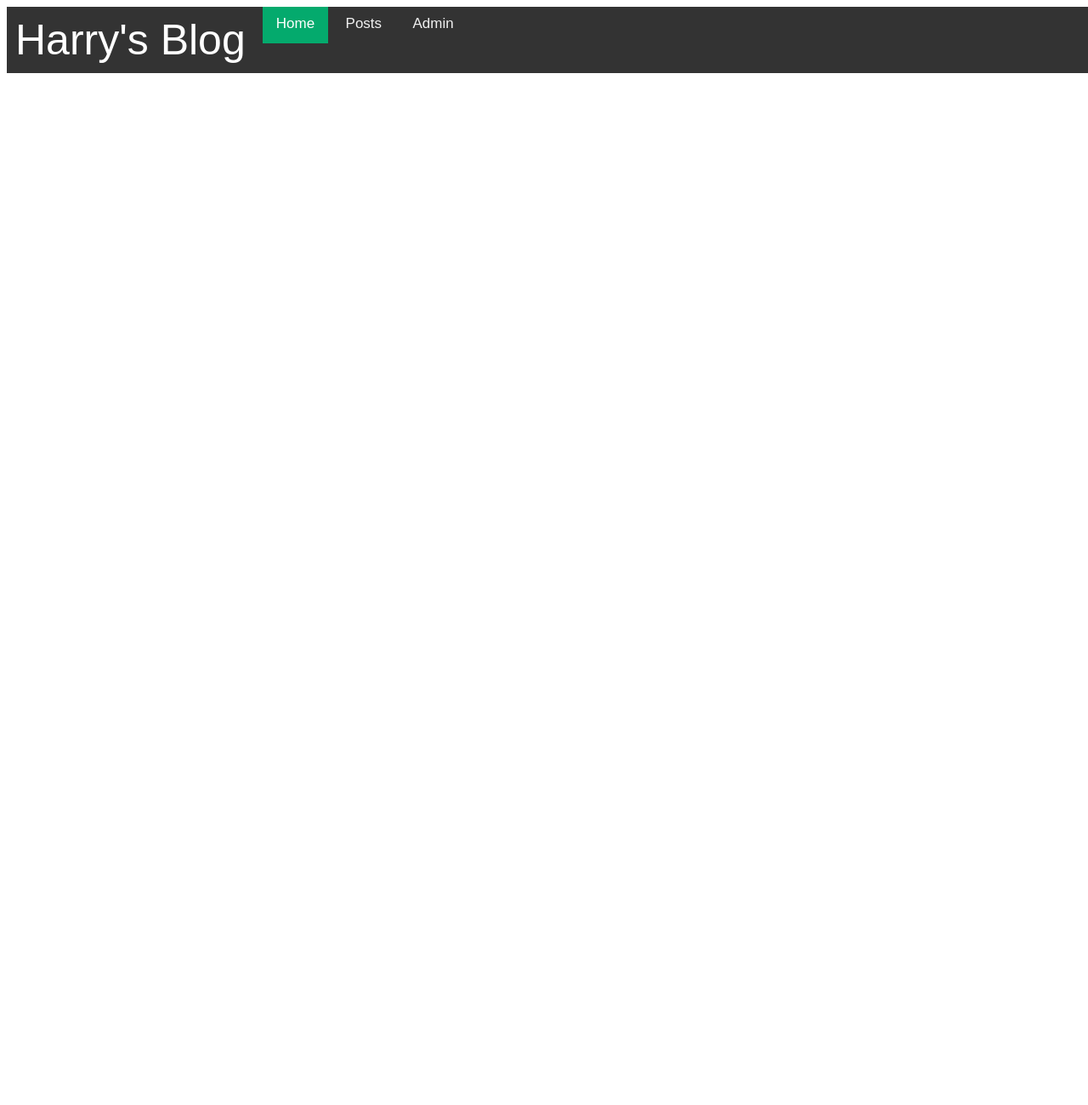
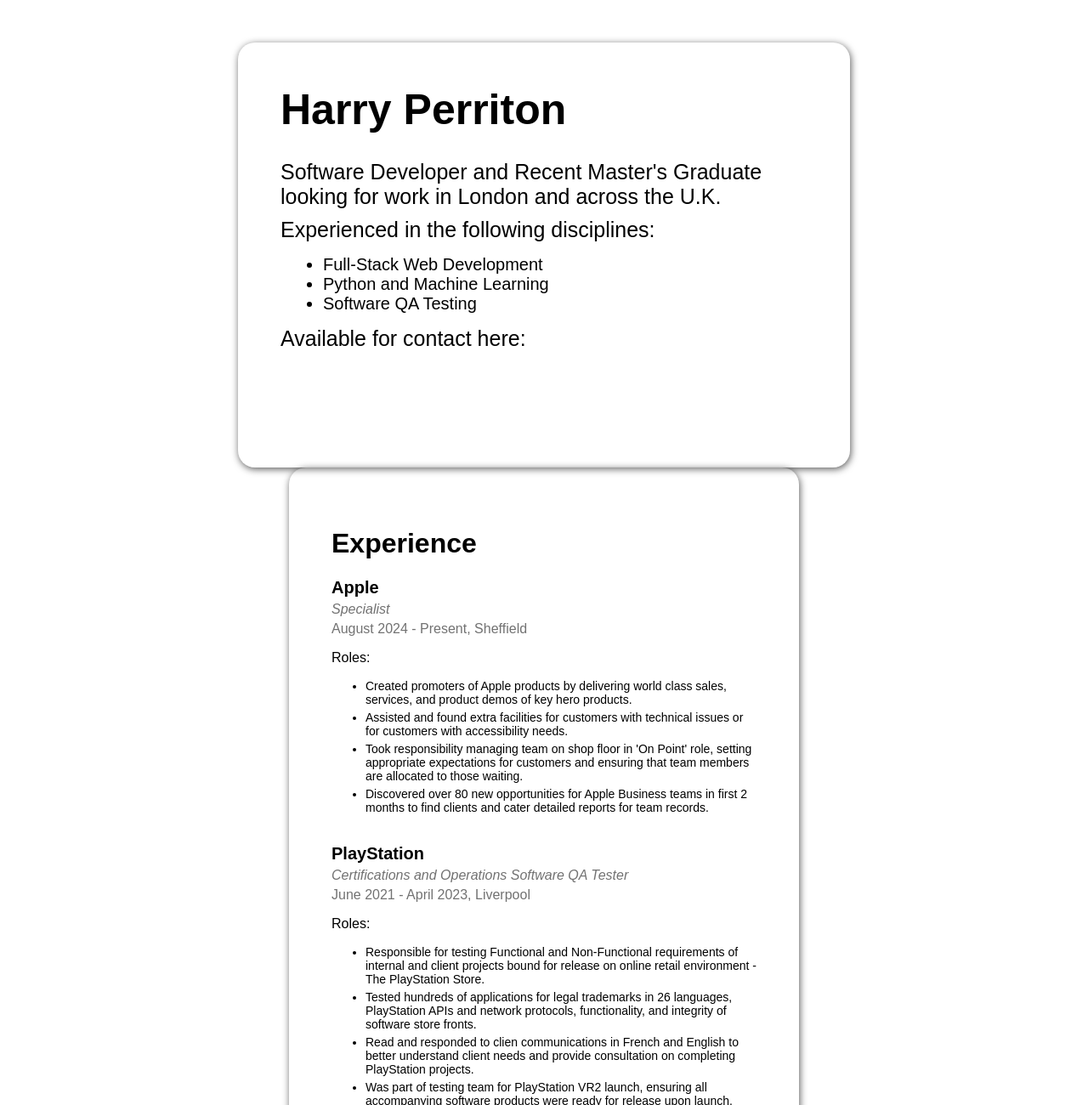
Before and after one commit to HazzaPezza/blogProject, a website: page index.html in a window 1280 px wide. Shown: the top 1300 px of the page at 85% size. Before the commit the page ends 800 px from the top, so only its background shows below. Drawn offline with Linux system fonts and the light colour scheme.

Commit message:
New website design, moved to portfolio site.

```diff
--- a/index.html
+++ b/index.html
@@ -1,26 +1,70 @@
 <!DOCTYPE html>
-<html lang="en">
-<head>
-    <meta charset="UTF-8">
-    <meta name="viewport" content="width=device-width, initial-scale=1.0">
-    <title>Harry's Blog</title>
-    <link rel="stylesheet" type="text/css" href="style.css">
-</head>
-<body>
-    <div class="header-container">
-        <page-title class="top-title">
-            Harry's Blog
-        </page-title>
+<html>
+    <head>
+        <!-- Main page meta data -->
+        <meta charset="utf-8">
+        <meta http-equiv="X-UA-Compatible" content="IE=edge">
+        <title>Harry Perriton</title>
+        <meta name="description" content="">
+        <meta name="viewport" content="width=device-width, initial-scale=1">
 
-        <header-menu class="header-menu">
-            <a class="active" href="#index">Home</a>
-            <a href="#posts">Posts</a>
-            <a href="#admin">Admin</a>
-        </header-menu>
+        <!-- Stylesheet links -->
+        <link rel="stylesheet" href="style.css">
+    </head>
 
-        <div class="page-content">
+    <!-- Main page content -->
+    <body>
+        <div class="site-content">
 
+            <!-- Card for main content - name and brief bio. -->
+            <div class="cover-card">
+                <div class="cover-card-content">
+                    <h1 id="title-heading">Harry Perriton</h1>
+                    <p class="card-paragraph">Software Developer and Recent Master's Graduate looking for work in London and across the U.K.</p>
+                    <p class="card-paragraph">Experienced in the following disciplines:</p>
+                    <ul class="card-list">
+                        <li>Full-Stack Web Development</li>
+                        <li>Python and Machine Learning</li>
+                        <li>Software QA Testing</li>
+                    </ul>
+                    <p class="card-paragraph">Available for contact here:</p>
+                </div>
+            </div>
+
+            <!-- Card for job experience, may need to be taller rather than wide -->
+            <div class="experience-card">
+                <div class="experience-card-content">
+
+                    <!-- Experience Role 1 -->
+                    <h1 id="card-heading">Experience</h1>
+                    <h2 class="job-title">Apple</h2>
+                    <p class="job-subheading-text italic">Specialist</p>
+                    <p class="job-subheading-text">August 2024 - Present, Sheffield</p>
+                    <p class="experience-card-paragraph">Roles:</p>
+
+                    <!-- List of job role items, similar to CV. -->
+                    <ul class="job-card-list">
+                        <li class="job-list-element">Created promoters of Apple products by delivering world class sales, services, and product demos of key hero products.</li>
+                        <li class="job-list-element">Assisted and found extra facilities for customers with technical issues or for customers with accessibility needs.</li>
+                        <li class="job-list-element">Took responsibility managing team on shop floor in 'On Point' role, setting appropriate expectations for customers and ensuring that team members are allocated to those waiting.</li>
+                        <li class="job-list-element">Discovered over 80 new opportunities for Apple Business teams in first 2 months to find clients and cater detailed reports for team records.</li>
+                        </ul>
+
+                    <!-- Experience Role 2 -->
+                    <h2 class="job-title">PlayStation</h2>
+                    <p class="job-subheading-text italic">Certifications and Operations Software QA Tester</p>
+                    <p class="job-subheading-text">June 2021 - April 2023, Liverpool</p>
+                    <p class="experience-card-paragraph">Roles:</p>
+
+                    <!-- List of job role items, similar to CV. -->
+                    <ul class="job-card-list">
+                        <li class="job-list-element">Responsible for testing Functional and Non-Functional requirements of internal and client projects bound for release on online retail environment - The PlayStation Store.</li>
+                        <li class="job-list-element">Tested hundreds of applications for legal trademarks in 26 languages, PlayStation APIs and network protocols, functionality, and integrity of software store fronts.</li>
+                        <li class="job-list-element">Read and responded to clien communications in French and English to better understand client needs and provide consultation on completing PlayStation projects.</li>
+                        <li class="job-list-element">Was part of testing team for PlayStation VR2 launch, ensuring all accompanying software products were ready for release upon launch.</li>
+                    </ul>
+                </div>
+            </div>
         </div>
-    </div>
-</body>
+    </body>
 </html>
--- a/style.css
+++ b/style.css
@@ -1,40 +1,98 @@
-*{
-    font-family: sans-serif
+* {
+  font-family: sans-serif;
 }
 
-.header-container {
-    display: flex;
-    align-content: space-between;
-    background-color: #333;
-    overflow: hidden;
-    width: 100%;
-    position: fixed;
+body {
+  background-color: white;
+  height: 100vh;
+  width: 100vw;
+  margin: 0;
+  border: 0;
+  padding: 0;
 }
 
-.top-title {
-    color: white;
-    font-size: 50px;
-    padding: 10px;
+.site-content {
+  margin: 50px;
+  display: flex;
+  flex-wrap: wrap;
+  justify-content: space-evenly;
 }
 
-.header-menu {
-    padding: 10px;
+.cover-card {
+  height: 500px;
+  width: 720px;
+  background-color: rgba(255, 255, 255, 0.1);
+  border-radius: 20px;
+  box-shadow: 1px 2px 8px rgba(0, 0, 0, 0.65);
+  color: rgba(240, 240, 240, 0.855);
 }
 
-.header-menu a {
-    color: #f2f2f2;
-    text-align: center;
-    padding: 14px 16px;
-    text-decoration: none;
-    font-size: 17px;
+.cover-card * {
+  opacity: 100%;
+  color: black;
+  margin: 0;
+  padding: 0;
 }
 
-.header-menu a:hover{
-    background-color: #ddd;
-    color: black;
+.cover-card-content {
+  padding: 50px;
+
 }
 
-.header-menu a.active{
-    background-color: #04AA6D;
-    color: white;
+#title-heading {
+  font-size: 50px;
+  margin-bottom: 30px;
 }
+
+.card-paragraph {
+  font-size: 25px;
+  margin-bottom: 10px;
+}
+
+.card-list {
+  margin-left: 50px;
+  margin-top: 15px;
+  margin-bottom: 15px;
+}
+
+.card-list * {
+  font-size: 20px;
+}
+
+.experience-card {
+  height: 1000px;
+  width: 600px;
+  background-color: rgba(255, 255, 255, 0.1);
+  border-radius: 20px;
+  box-shadow: 1px 2px 8px rgba(0, 0, 0, 0.65);
+}
+
+.experience-card-content {
+  padding: 50px;
+  max-width: 500px;
+}
+
+.job-title {
+  margin: 0;
+  padding: 0;
+  font-size: 20px;
+}
+
+.job-subheading-text {
+  margin-top: 5px;
+  color: rgb(114, 114, 114);
+}
+
+.job-card-list {
+  font-size: 14px;
+  margin-bottom: 35px;
+}
+
+.italic {
+  margin-bottom: 0;
+  font-style: italic;
+}
+
+.job-list-element {
+  margin-bottom: 5px;
+}
```
